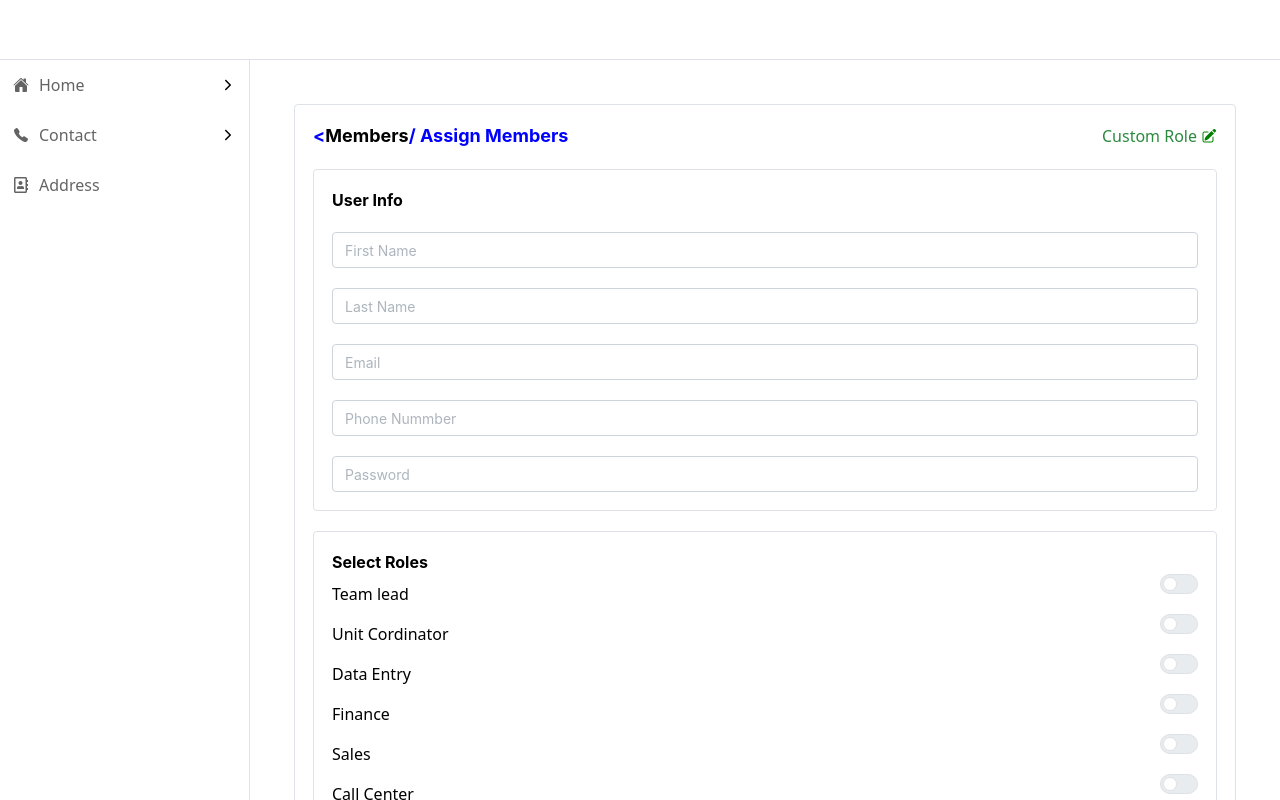
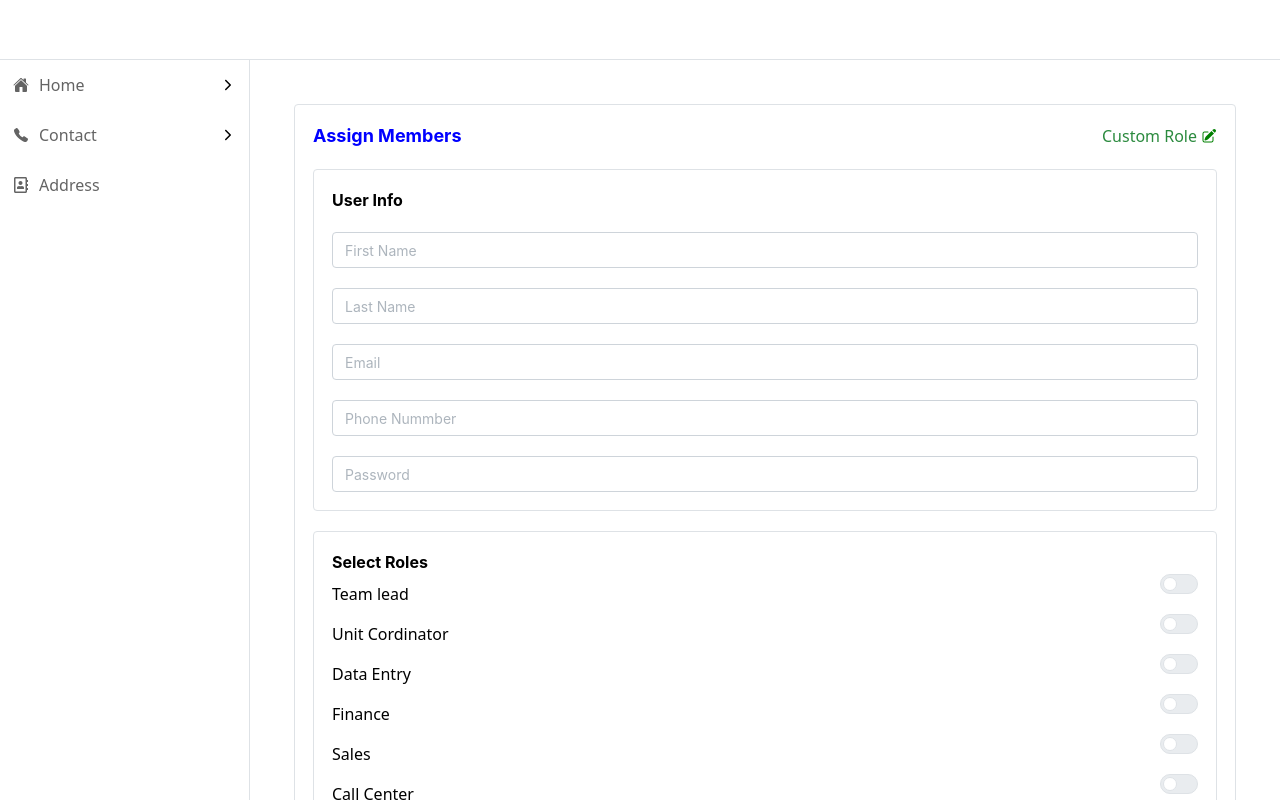
Before and after one commit to aayushhh44/HealthCamp, a React (Vite) app: page /dashboard/assign in a window 1280 px wide. Shown: the top 800 px of the page. Built offline with nearby package versions, Linux system fonts and the light colour scheme.

Commit message:
create team lead

```diff
--- a/src/pages/dashboard/RoleManagement/AssignMember.tsx
+++ b/src/pages/dashboard/RoleManagement/AssignMember.tsx
@@ -7,13 +7,11 @@ const AssignMember = () => {
         <Paper m={28} p={18} withBorder lh={2.5}  >
             <Flex justify={'space-between'}>
             <Flex>
-                <Title order={4} style={{ color: 'blue' }}>&lt; </Title>
-                <Space h={'lg'} />
-                <Title order={4}>Members</Title>
-                <Title order={4} style={{ color: 'blue' }}> / Assign Members</Title>
+
+                <Title order={4} style={{ color: 'blue' }}>Assign Members</Title>
             </Flex>
             <Flex align={'center'} gap={4}>
-                <Text color='green.9'>Custom Role</Text>
+                <Text c='green.9'>Custom Role</Text>
                 <HiPencilSquare  color="green" />
 
             </Flex>
--- /dev/null
+++ b/src/pages/dashboard/RoleManagement/TeamLead.tsx
@@ -0,0 +1,9 @@
+import React from 'react'
+
+const TeamLead = () => {
+  return (
+    <div>TeamLead</div>
+  )
+}
+
+export default TeamLead
--- a/src/routes/DashboardRoute.tsx
+++ b/src/routes/DashboardRoute.tsx
@@ -3,6 +3,7 @@ import Loadable from "../components/Loadable";
 import DashboardLayout from "../layout/dashboard-layout/DashboardLayout";
 import RoleManagement from "../pages/dashboard/RoleManagement/RoleManagement";
 import AssignMember from "../pages/dashboard/RoleManagement/AssignMember";
+import TeamLead from "../pages/dashboard/RoleManagement/TeamLead";
 
 
 const AuthLogin = Loadable(lazy(() => import("../pages/auth/Login")));
@@ -23,6 +24,10 @@ const DashboardRoutes = {
         path: "assign",
         element: <AssignMember />
       },
+      {
+        path: "team-lead",
+        element: <TeamLead />
+      },
     ],
 };
 
```
